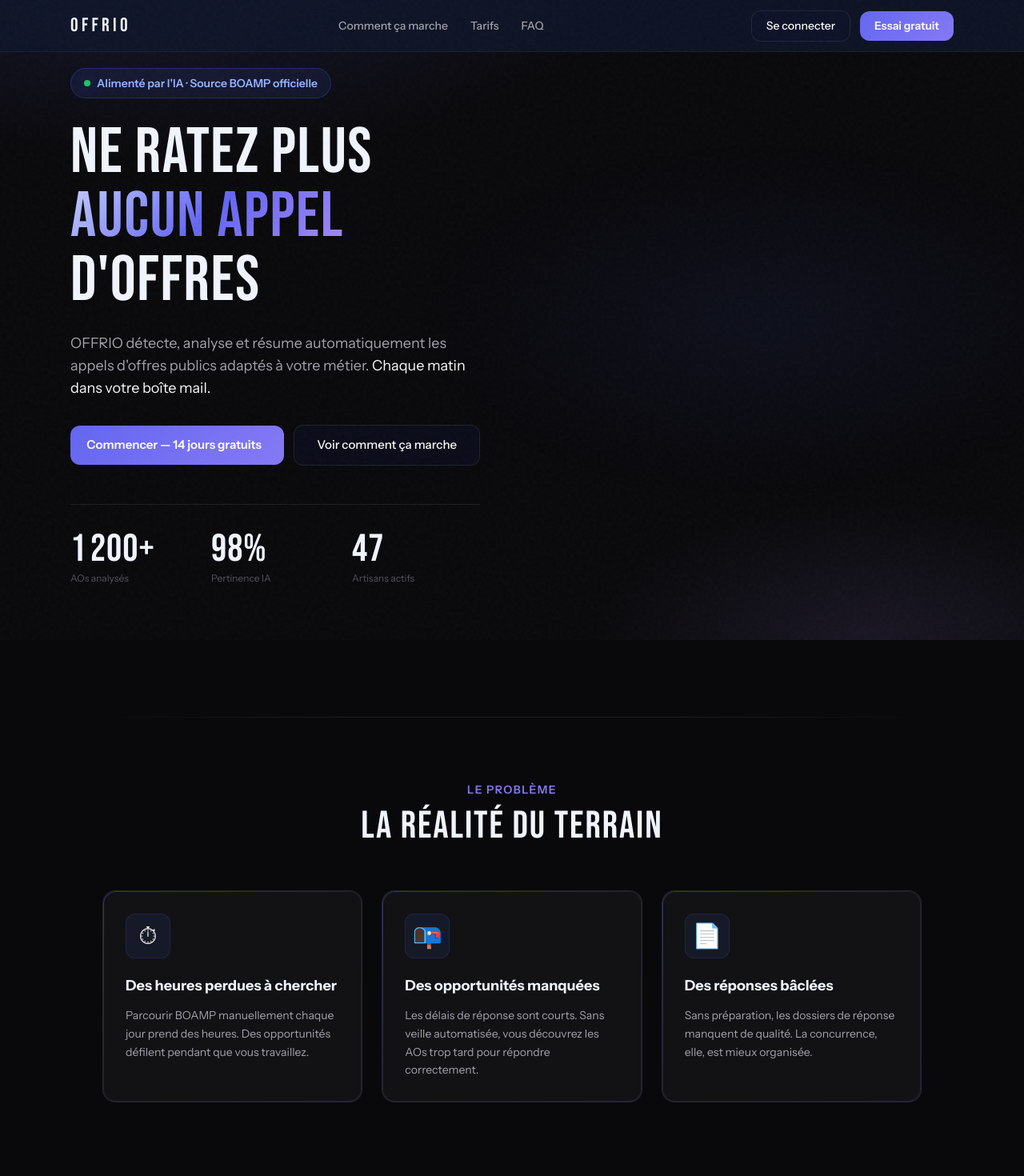
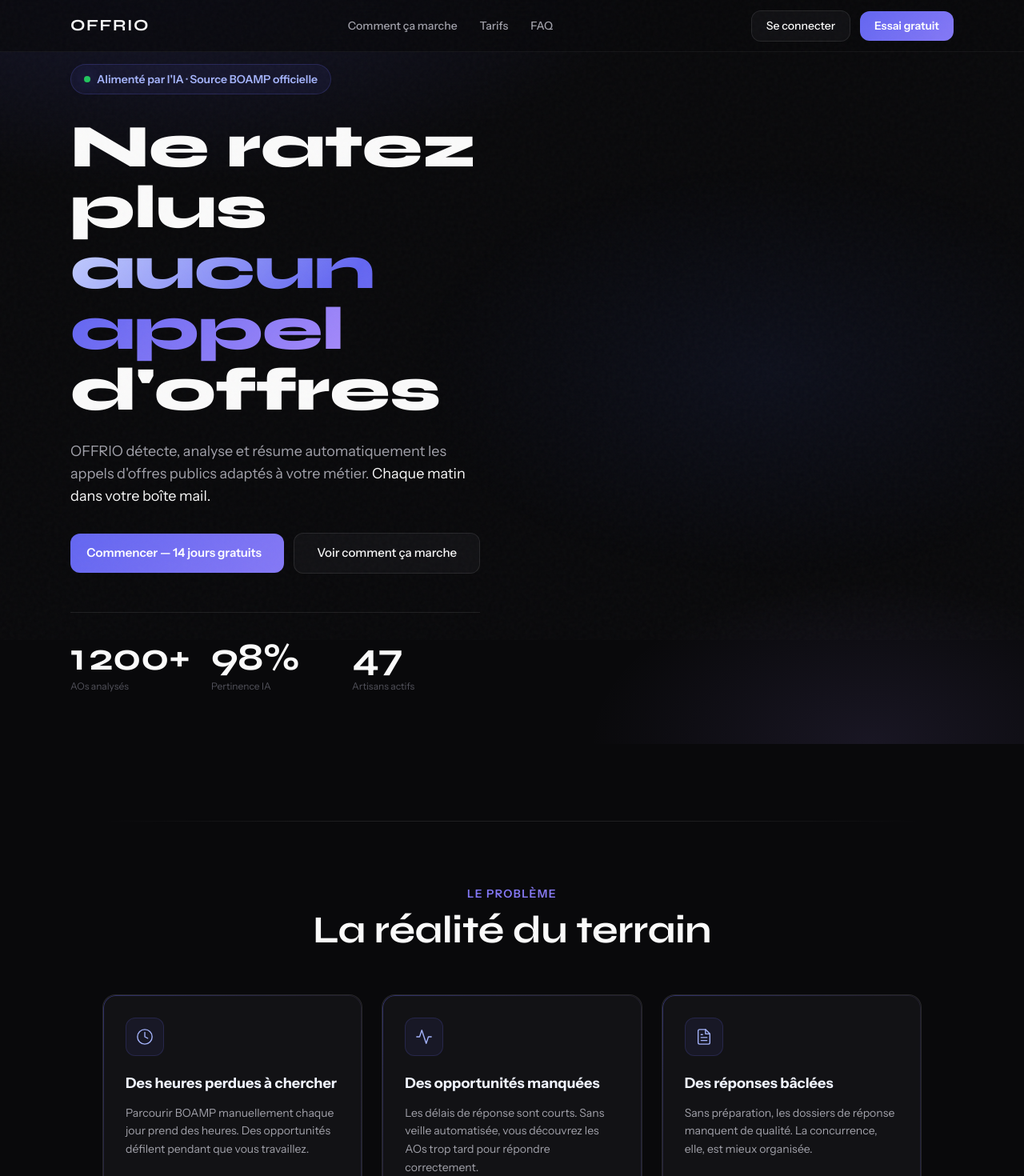
Before and after one commit to ibanceenecorta/offrio, a Next.js app: page / in a window 1280 px wide. Shown: the top 1470 px of the page at 80% size. Built offline with nearby package versions, Linux system fonts and the light colour scheme.

Commit message:
Design upgrade: Syne font, zinc color consistency, SVG icons, modern headings

```diff
--- a/app/globals.css
+++ b/app/globals.css
@@ -170,7 +170,7 @@ body::after {
 
 .btn-secondary {
   display: inline-flex; align-items: center; justify-content: center; gap: 8px;
-  background: rgba(14,17,40,0.5);
+  background: rgba(24,24,27,0.6);
   color: var(--text);
   font-weight: 500;
   font-size: 15px;
@@ -184,8 +184,8 @@ body::after {
   backdrop-filter: blur(8px);
 }
 .btn-secondary:hover {
-  background: rgba(79,110,247,0.08);
-  border-color: rgba(79,110,247,0.35);
+  background: rgba(99,102,241,0.08);
+  border-color: rgba(99,102,241,0.3);
   transform: translateY(-1px);
 }
 
@@ -209,19 +209,19 @@ body::after {
 }
 .field-error { border-color: var(--danger) !important; }
 
-select.field option { background: #1E293B; }
+select.field option { background: #18181B; }
 
 /* ── Navbar ── */
 .navbar {
   position: fixed; top: 0; left: 0; right: 0; z-index: 100;
-  background: rgba(15,23,42,0.82);
+  background: rgba(9,9,11,0.75);
   backdrop-filter: blur(20px);
   -webkit-backdrop-filter: blur(20px);
   border-bottom: 1px solid var(--border);
   transition: border-color 0.3s, background 0.3s;
 }
 .navbar.scrolled {
-  background: rgba(15,23,42,0.95);
+  background: rgba(9,9,11,0.92);
   border-bottom-color: var(--border-2);
 }
 
@@ -246,7 +246,7 @@ select.field option { background: #1E293B; }
 
 /* ── Skeleton ── */
 .skeleton {
-  background: linear-gradient(90deg, rgba(30,41,59,0.9) 25%, rgba(51,65,85,0.7) 50%, rgba(30,41,59,0.9) 75%);
+  background: linear-gradient(90deg, rgba(24,24,27,0.9) 25%, rgba(39,39,42,0.7) 50%, rgba(24,24,27,0.9) 75%);
   background-size: 200% 100%;
   animation: shimmer 1.5s infinite;
   border-radius: 8px;
@@ -284,7 +284,7 @@ select.field option { background: #1E293B; }
 .tbl { width:100%; border-collapse:collapse; }
 .tbl th { text-align:left; padding:10px 14px; font-size:11px; font-weight:700; letter-spacing:.06em; text-transform:uppercase; color:var(--text-3); border-bottom:1px solid var(--border); }
 .tbl td { padding:13px 14px; border-bottom:1px solid var(--border); font-size:14px; }
-.tbl tr:hover td { background:rgba(30,41,59,0.4); }
+.tbl tr:hover td { background:rgba(24,24,27,0.6); }
 
 /* ── Terminal ── */
 .terminal {
@@ -358,7 +358,7 @@ select.field option { background: #1E293B; }
 .bar:hover .bar-tip { opacity:1; }
 .bar-tip {
   position:absolute; top:-28px; left:50%; transform:translateX(-50%);
-  background:#1E293B; border:1px solid var(--border-2); border-radius:5px;
+  background:#18181B; border:1px solid var(--border-2); border-radius:5px;
   padding:2px 7px; font-size:11px; white-space:nowrap; opacity:0;
   transition:opacity .15s; pointer-events:none;
 }
--- a/app/layout.tsx
+++ b/app/layout.tsx
@@ -1,13 +1,13 @@
 import type { Metadata } from "next";
-import { Bebas_Neue, Instrument_Sans } from "next/font/google";
+import { Syne, Instrument_Sans } from "next/font/google";
 import "./globals.css";
 import { Toaster } from "sonner";
 
-const bebasNeue = Bebas_Neue({
-  weight: "400",
+const syne = Syne({
   subsets: ["latin"],
-  variable: "--font-bebas",
+  variable: "--font-syne",
   display: "swap",
+  weight: ["400", "500", "600", "700", "800"],
 });
 
 const instrumentSans = Instrument_Sans({
@@ -26,7 +26,7 @@ export const metadata: Metadata = {
 
 export default function RootLayout({ children }: { children: React.ReactNode }) {
   return (
-    <html lang="fr" className={`${bebasNeue.variable} ${instrumentSans.variable}`}>
+    <html lang="fr" className={`${syne.variable} ${instrumentSans.variable}`}>
       <body className="antialiased min-h-screen">
         {children}
         <Toaster
@@ -34,9 +34,9 @@ export default function RootLayout({ children }: { children: React.ReactNode })
           position="top-right"
           toastOptions={{
             style: {
-              background: "#1E293B",
-              border: "1px solid rgba(37,99,235,0.25)",
-              color: "#F1F5F9",
+              background: "#18181B",
+              border: "1px solid rgba(99,102,241,0.2)",
+              color: "#FAFAFA",
               fontFamily: "var(--font-instrument)",
             },
           }}
--- a/components/landing/Features.tsx
+++ b/components/landing/Features.tsx
@@ -39,8 +39,8 @@ export default function Features() {
           <p className="text-sm font-semibold tracking-widest uppercase mb-3 text-gradient-accent">
             Comment ça marche
           </p>
-          <h2 className="font-heading text-4xl md:text-5xl" style={{ color: "#F0F4FF", letterSpacing: "0.04em" }}>
-            4 ÉTAPES, ZÉRO EFFORT
+          <h2 className="font-heading text-4xl md:text-5xl font-bold" style={{ color: "#FAFAFA", letterSpacing: "-0.01em" }}>
+            4 étapes, zéro effort
           </h2>
         </div>
 
--- a/components/landing/Hero.tsx
+++ b/components/landing/Hero.tsx
@@ -34,7 +34,7 @@ function Counter({ target, suffix }: { target: number; suffix: string }) {
   }, [target]);
 
   return (
-    <span ref={ref} className="font-heading text-4xl md:text-5xl" style={{ color: "#F0F4FF", letterSpacing: "0.02em" }}>
+    <span ref={ref} className="font-heading text-4xl md:text-5xl font-bold" style={{ color: "#FAFAFA", letterSpacing: "-0.01em" }}>
       {value.toLocaleString("fr-FR")}{suffix}
     </span>
   );
@@ -50,7 +50,7 @@ function EmailMockup() {
       <div
         className="absolute inset-0 rounded-2xl pointer-events-none"
         style={{
-          background: "radial-gradient(ellipse 80% 60% at 50% 50%, rgba(79,110,247,0.18) 0%, transparent 70%)",
+          background: "radial-gradient(ellipse 80% 60% at 50% 50%, rgba(99,102,241,0.15) 0%, transparent 70%)",
           transform: "scale(1.1)",
         }}
       />
@@ -59,17 +59,17 @@ function EmailMockup() {
       <div
         className="relative rounded-2xl overflow-hidden"
         style={{
-          background: "rgba(10,12,30,0.9)",
-          border: "1px solid rgba(79,110,247,0.25)",
+          background: "rgba(13,13,15,0.92)",
+          border: "1px solid rgba(99,102,241,0.2)",
           backdropFilter: "blur(20px)",
         }}
       >
         {/* Email header */}
         <div
           style={{
-            background: "linear-gradient(135deg, #0E1128, #151830)",
+            background: "rgba(18,18,20,0.95)",
             padding: "16px 20px",
-            borderBottom: "1px solid rgba(79,110,247,0.12)",
+            borderBottom: "1px solid var(--border-2)",
           }}
         >
           <div className="flex items-center justify-between mb-3">
@@ -82,7 +82,7 @@ function EmailMockup() {
               </div>
               <span
                 className="text-xs px-2 py-0.5 rounded-full"
-                style={{ background: "rgba(79,110,247,0.15)", color: "#93B4FF", border: "1px solid rgba(79,110,247,0.25)" }}
+                style={{ background: "rgba(99,102,241,0.12)", color: "#A5B4FC", border: "1px solid rgba(99,102,241,0.25)" }}
               >
                 IA
               </span>
@@ -95,7 +95,7 @@ function EmailMockup() {
         </div>
 
         {/* AO Card 1 */}
-        <div style={{ padding: "14px 20px", borderBottom: "1px solid rgba(79,110,247,0.08)" }}>
+        <div style={{ padding: "14px 20px", borderBottom: "1px solid var(--border)" }}>
           <div className="flex items-start justify-between gap-3 mb-2">
             <div className="flex-1">
               <p className="text-xs font-semibold mb-1" style={{ color: "#F0F4FF" }}>
@@ -118,7 +118,7 @@ function EmailMockup() {
         </div>
 
         {/* AO Card 2 */}
-        <div style={{ padding: "14px 20px", borderBottom: "1px solid rgba(79,110,247,0.08)" }}>
+        <div style={{ padding: "14px 20px", borderBottom: "1px solid var(--border)" }}>
           <div className="flex items-start justify-between gap-3 mb-2">
             <div className="flex-1">
               <p className="text-xs font-semibold mb-1" style={{ color: "#F0F4FF" }}>
@@ -144,7 +144,7 @@ function EmailMockup() {
         <div
           style={{
             padding: "12px 20px",
-            background: "rgba(8,9,26,0.5)",
+            background: "rgba(9,9,11,0.6)",
             display: "flex",
             alignItems: "center",
             justifyContent: "space-between",
@@ -180,9 +180,9 @@ export default function Hero() {
               <span
                 className="inline-flex items-center gap-2 px-4 py-2 rounded-full text-sm font-semibold"
                 style={{
-                  background: "rgba(79,110,247,0.1)",
-                  border: "1px solid rgba(79,110,247,0.25)",
-                  color: "#93B4FF",
+                  background: "rgba(99,102,241,0.08)",
+                  border: "1px solid rgba(99,102,241,0.22)",
+                  color: "#A5B4FC",
                 }}
               >
                 <span
@@ -196,11 +196,11 @@ export default function Hero() {
             {/* Headline */}
             <h1
               className="font-heading anim-fadeUp d-2 leading-none mb-6"
-              style={{ fontSize: "clamp(48px, 7vw, 80px)", color: "#F0F4FF", letterSpacing: "0.02em" }}
+              style={{ fontSize: "clamp(44px, 6.5vw, 76px)", color: "#FAFAFA", letterSpacing: "-0.01em", fontWeight: 800 }}
             >
-              NE RATEZ PLUS<br />
-              <span className="text-gradient-blue">AUCUN APPEL</span><br />
-              D&apos;OFFRES
+              Ne ratez plus<br />
+              <span className="text-gradient-blue">aucun appel</span><br />
+              d&apos;offres
             </h1>
 
             <p
--- a/components/landing/Navbar.tsx
+++ b/components/landing/Navbar.tsx
@@ -24,7 +24,7 @@ export default function Navbar() {
       <nav className={`navbar${scrolled ? " scrolled" : ""}`}>
         <div className="max-w-6xl mx-auto px-4 md:px-6 h-16 flex items-center justify-between">
           <Link href="/" className="flex items-center gap-2">
-            <span className="font-heading text-2xl" style={{ color: "#F1F5F9", letterSpacing: "0.18em" }}>
+            <span className="font-heading text-xl font-bold" style={{ color: "#FAFAFA", letterSpacing: "0.08em" }}>
               OFFRIO
             </span>
           </Link>
@@ -83,7 +83,7 @@ export default function Navbar() {
         {menuOpen && (
           <div
             className="md:hidden px-4 pb-4 space-y-2"
-            style={{ background: "rgba(15,23,42,0.98)", borderTop: "1px solid var(--border-2)" }}
+            style={{ background: "rgba(9,9,11,0.98)", borderTop: "1px solid var(--border-2)" }}
           >
             {links.map((item) => (
               <a
--- a/components/landing/Problems.tsx
+++ b/components/landing/Problems.tsx
@@ -1,16 +1,28 @@
 const problems = [
   {
-    icon: "⏱",
+    icon: (
+      <svg width="22" height="22" viewBox="0 0 24 24" fill="none" stroke="currentColor" strokeWidth="1.5" strokeLinecap="round" strokeLinejoin="round">
+        <circle cx="12" cy="12" r="10"/><polyline points="12 6 12 12 16 14"/>
+      </svg>
+    ),
     title: "Des heures perdues à chercher",
     desc: "Parcourir BOAMP manuellement chaque jour prend des heures. Des opportunités défilent pendant que vous travaillez.",
   },
   {
-    icon: "📭",
+    icon: (
+      <svg width="22" height="22" viewBox="0 0 24 24" fill="none" stroke="currentColor" strokeWidth="1.5" strokeLinecap="round" strokeLinejoin="round">
+        <path d="M22 12h-4l-3 9L9 3l-3 9H2"/>
+      </svg>
+    ),
     title: "Des opportunités manquées",
     desc: "Les délais de réponse sont courts. Sans veille automatisée, vous découvrez les AOs trop tard pour répondre correctement.",
   },
   {
-    icon: "📄",
+    icon: (
+      <svg width="22" height="22" viewBox="0 0 24 24" fill="none" stroke="currentColor" strokeWidth="1.5" strokeLinecap="round" strokeLinejoin="round">
+        <path d="M14 2H6a2 2 0 0 0-2 2v16a2 2 0 0 0 2 2h12a2 2 0 0 0 2-2V8z"/><polyline points="14 2 14 8 20 8"/><line x1="16" y1="13" x2="8" y2="13"/><line x1="16" y1="17" x2="8" y2="17"/><polyline points="10 9 9 9 8 9"/>
+      </svg>
+    ),
     title: "Des réponses bâclées",
     desc: "Sans préparation, les dossiers de réponse manquent de qualité. La concurrence, elle, est mieux organisée.",
   },
@@ -26,8 +38,8 @@ export default function Problems() {
           <p className="text-sm font-semibold tracking-widest uppercase mb-3 text-gradient-accent">
             Le problème
           </p>
-          <h2 className="font-heading text-4xl md:text-5xl" style={{ color: "#F0F4FF", letterSpacing: "0.04em" }}>
-            LA RÉALITÉ DU TERRAIN
+          <h2 className="font-heading text-4xl md:text-5xl font-bold" style={{ color: "#FAFAFA", letterSpacing: "-0.01em" }}>
+            La réalité du terrain
           </h2>
         </div>
 
@@ -39,8 +51,8 @@ export default function Problems() {
               style={{ transitionDelay: `${i * 0.1}s` }}
             >
               <div
-                className="text-3xl mb-5 w-14 h-14 rounded-xl flex items-center justify-center"
-                style={{ background: "rgba(79,110,247,0.08)", border: "1px solid rgba(79,110,247,0.15)" }}
+                className="mb-5 w-12 h-12 rounded-xl flex items-center justify-center"
+                style={{ background: "rgba(99,102,241,0.08)", border: "1px solid rgba(99,102,241,0.18)", color: "#A5B4FC" }}
               >
                 {p.icon}
               </div>
--- a/tailwind.config.ts
+++ b/tailwind.config.ts
@@ -35,7 +35,7 @@ const config: Config = {
         popover: { DEFAULT: "#1E293B", foreground: "#F1F5F9" },
       },
       fontFamily: {
-        heading: ["var(--font-bebas)", "cursive"],
+        heading: ["var(--font-syne)", "sans-serif"],
         body: ["var(--font-instrument)", "sans-serif"],
         sans: ["var(--font-instrument)", "sans-serif"],
         mono: ["Courier New", "monospace"],
```
Also changed, not shown: components/landing/FAQ.tsx (+4 -4 lines), components/landing/Pricing.tsx (+14 -14 lines), components/landing/Testimonials.tsx (+4 -4 lines).
